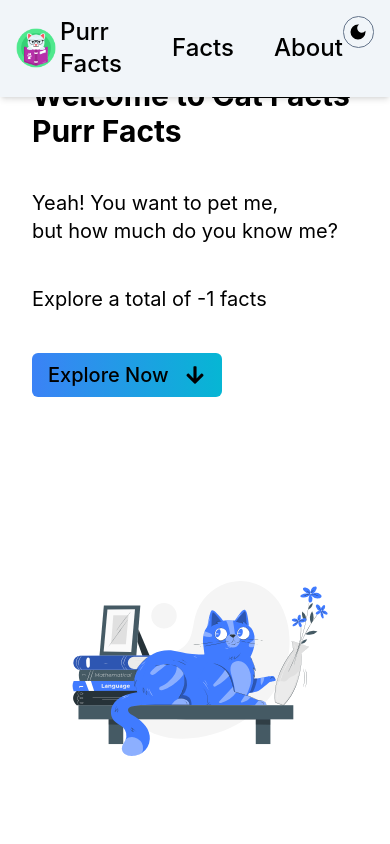
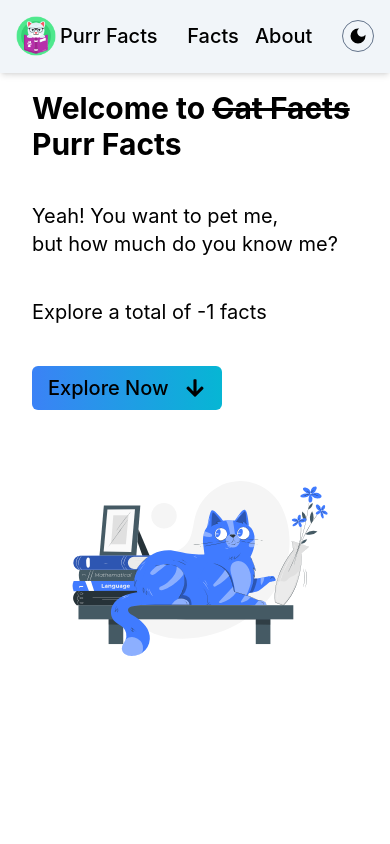
Before and after one commit to kolpaja/purr-facts, a React (Vite) app: page / in a window 390 px wide. Shown: the top 844 px of the page. Built offline with nearby package versions, Linux system fonts and the light colour scheme; no server answers.

Commit message:
fix responsiveness style typo

```diff
--- a/src/components/CardFact.jsx
+++ b/src/components/CardFact.jsx
@@ -47,7 +47,7 @@ const CardFact = React.forwardRef(({ fact, idx }, ref) => {
 
         <a
           href={`/facts/${fact.id}`}
-          className='bg-sky-400 w-full sm:w-auto text-[16px] text-center px-2 lg:text-xl sm:px-4 py-2 rounded-xl font-bold text-white hover:bg-sky-700 hover:text-white hover:scale-105'
+          className='bg-sky-400 w-full sm:w-auto  text-center px-2 text-[16px] sm:text-[18px] lg:text-[24] sm:px-4 py-2 rounded-xl font-bold text-white hover:bg-sky-700 hover:text-white hover:scale-105'
         >
           View Quote
         </a>
--- a/src/components/Header.jsx
+++ b/src/components/Header.jsx
@@ -8,20 +8,22 @@ function Header({ theme, toggleDarkMode, scrolled }) {
     <nav
       className={`${scrolled ? 'bg-slate-100 header-bg' : ''} ${
         theme === 'dark' ? 'bg-slate-700' : 'bg-slate-100'
-      } flex  text-2xl flex-row w-screen fixed z-30 shadow-md justify-between px-4 sm:px-16 py-4 border-b border-slate-100 mb-4`}
+      } flex text-xl sm:text-2xl flex-row items-center justify-between w-screen fixed z-30 shadow-md  px-4 sm:px-16 py-4 border-b border-slate-100 mb-4`}
     >
       <Link className='logo flex items-center' to='/'>
         <img src={catLogo} className='contain w-[40px] h-[40] mr-1' />
         <h2>Purr Facts</h2>
       </Link>
+
       <ul className='flex items-center'>
-        <li className='mr-10'>
+        <li className='mr-4 sm:mr-10'>
           <a href='/'>Facts</a>
         </li>
         <li>
           <a href='/about'>About</a>
         </li>
       </ul>
+
       <div
         className='toggle-dark-mode rounded-full grid  border border-slate-500  w-8 h-8 hover:cursor-pointer'
         onClick={() => toggleDarkMode()}
--- a/src/components/Hero.jsx
+++ b/src/components/Hero.jsx
@@ -6,10 +6,10 @@ import { FaArrowDown } from 'react-icons/fa';
 function Hero() {
   const { total, isLoading } = useContext(CatFactsContext);
 
-  useEffect(() => {}, [isLoading]);
+  useEffect(() => {}, [isLoading, total]);
 
   return (
-    <div className='flex flex-col h-screen relative items-center justify-around sm:flex-row w-full m-auto mb-16'>
+    <div className='flex flex-col lg:flex-row h-screen relative items-center justify-start lg:justify-around  w-full m-auto mb-16'>
       <div className='left'>
         <h1 className='text-3xl font-bold mb-10'>
           Welcome to <s>Cat Facts</s> Purr Facts
@@ -34,7 +34,8 @@ function Hero() {
           <FaArrowDown className='ml-4' />
         </a>
       </div>
-      <div>
+
+      <div className='mt-10 lg:mt-0 contain'>
         <img src={catThrowsVase} width='500' height='400' />
       </div>
     </div>
--- a/src/components/Layout.jsx
+++ b/src/components/Layout.jsx
@@ -6,7 +6,7 @@ import { DarkModeContext } from '../context/themeContext';
 
 function Layout({ children }) {
   const { theme, toggleDarkMode } = useContext(DarkModeContext);
-  const [scrolled, setScrolled] = useState(false);
+  const [scrolled, setScrolled] = useState(true);
 
   const handleScroll = () => {
     if (window.scrollY > 800) {
@@ -22,7 +22,7 @@ function Layout({ children }) {
     return () => {
       window.removeEventListener('scroll', handleScroll);
     };
-  }, [theme, scrolled]);
+  }, [theme, scrolled, setScrolled, handleScroll]);
 
   return (
     <div
@@ -36,20 +36,22 @@ function Layout({ children }) {
         scrolled={scrolled}
       />
 
-      <div className='px-8 md:px-20 lg:px-30 min-h-screen'>{children}</div>
-
-      <Footer />
+      <div className='px-8 mt-[90px] md:px-20 lg:px-30 min-h-screen'>
+        {children}
+      </div>
 
       {/* Scrolling to top btn */}
       <a
         href='#'
-        className={` ${
-          scrolled ? 'visible' : 'invisible'
-        } z-10 flex flex-col items-center fixed right-4 bottom-8`}
+        className={` ${scrolled ? 'visible' : 'invisible'} ${
+          theme === 'dark' ? 'bg-slate-500 p-2 rounded-md text-white' : ''
+        } z-10 flex flex-col items-center fixed right-4 bottom-4`}
       >
         <FaArrowAltCircleUp />
         Go to top
       </a>
+
+      <Footer />
     </div>
   );
 }
--- a/src/components/ListFacts.jsx
+++ b/src/components/ListFacts.jsx
@@ -69,7 +69,7 @@ const ListFacts = () => {
   if (isError) return <div>{error}</div>;
 
   return (
-    <section id='facts' className='relative pt-20'>
+    <section id='facts' className='relative pt-28 sm:pt-20'>
       <h1 className='text-center text-xl sm:text-3xl font-bold mb-10'>
         Well now we explore... purrfect
       </h1>
@@ -89,7 +89,7 @@ const ListFacts = () => {
 
       {/* reaching the end of all the fact list*/}
       {hasReachEnd && (
-        <div className='w-[500px] my-10 mx-auto'>
+        <div className='w-auto sm:w-[500px] my-10 mx-auto'>
           <h1 className='text-center text-xl sm:text-3xl'>
             thats all we got now...purr bye!
           </h1>
--- a/src/context/catFactsContext.jsx
+++ b/src/context/catFactsContext.jsx
@@ -52,6 +52,9 @@ export const CatFactsContextProvider = ({ children }) => {
       JSON.stringify(data.filter((item) => item.id !== factId))
     );
     setData(JSON.parse(localStorage.getItem('facts')));
+
+    localStorage.setItem('total', JSON.stringify(total - 1));
+    setTotal(JSON.parse(localStorage.getItem('total')));
     return { message: 'Cat Fact deleted' };
   };
 
--- a/src/pages/About.jsx
+++ b/src/pages/About.jsx
@@ -2,7 +2,7 @@ import React from 'react';
 
 function About() {
   return (
-    <div className=' w-[500px] mx-auto  mt-32'>
+    <div className='w-[300px] sm:w-[500px] mx-auto  mt-32'>
       <h1 className='text-center text-xl sm:text-3xl mb-10'>
         About this little project
       </h1>
--- a/src/pages/Post.jsx
+++ b/src/pages/Post.jsx
@@ -16,7 +16,8 @@ function POSTS() {
   const { factId } = useParams();
   const navigate = useNavigate();
 
-  const { catFacts, deleteFact, isLoading } = useContext(CatFactsContext);
+  const { catFacts, total, deleteFact, isLoading } =
+    useContext(CatFactsContext);
   const { theme } = useContext(DarkModeContext);
 
   const handleDelete = (id) => {
```
